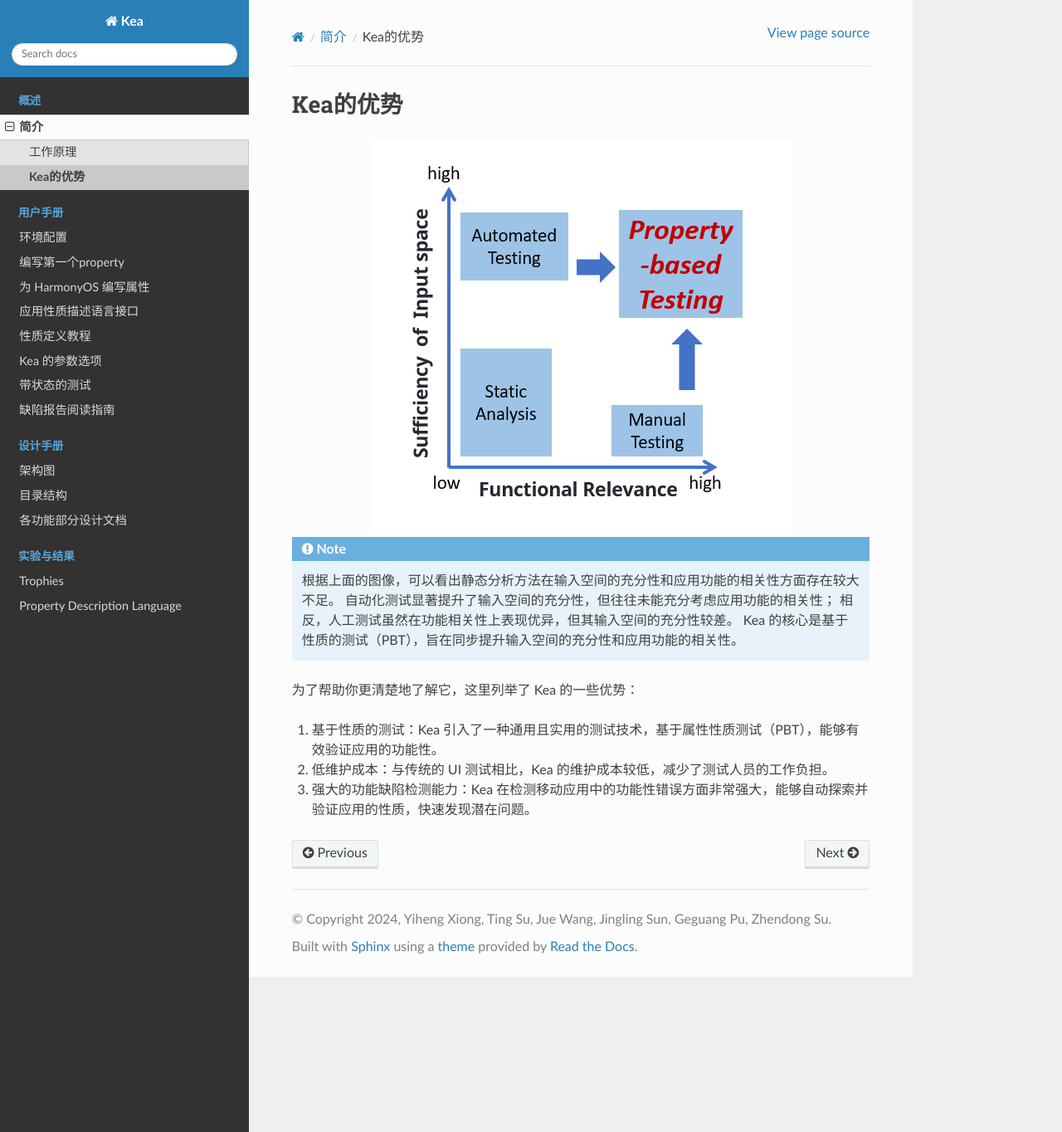
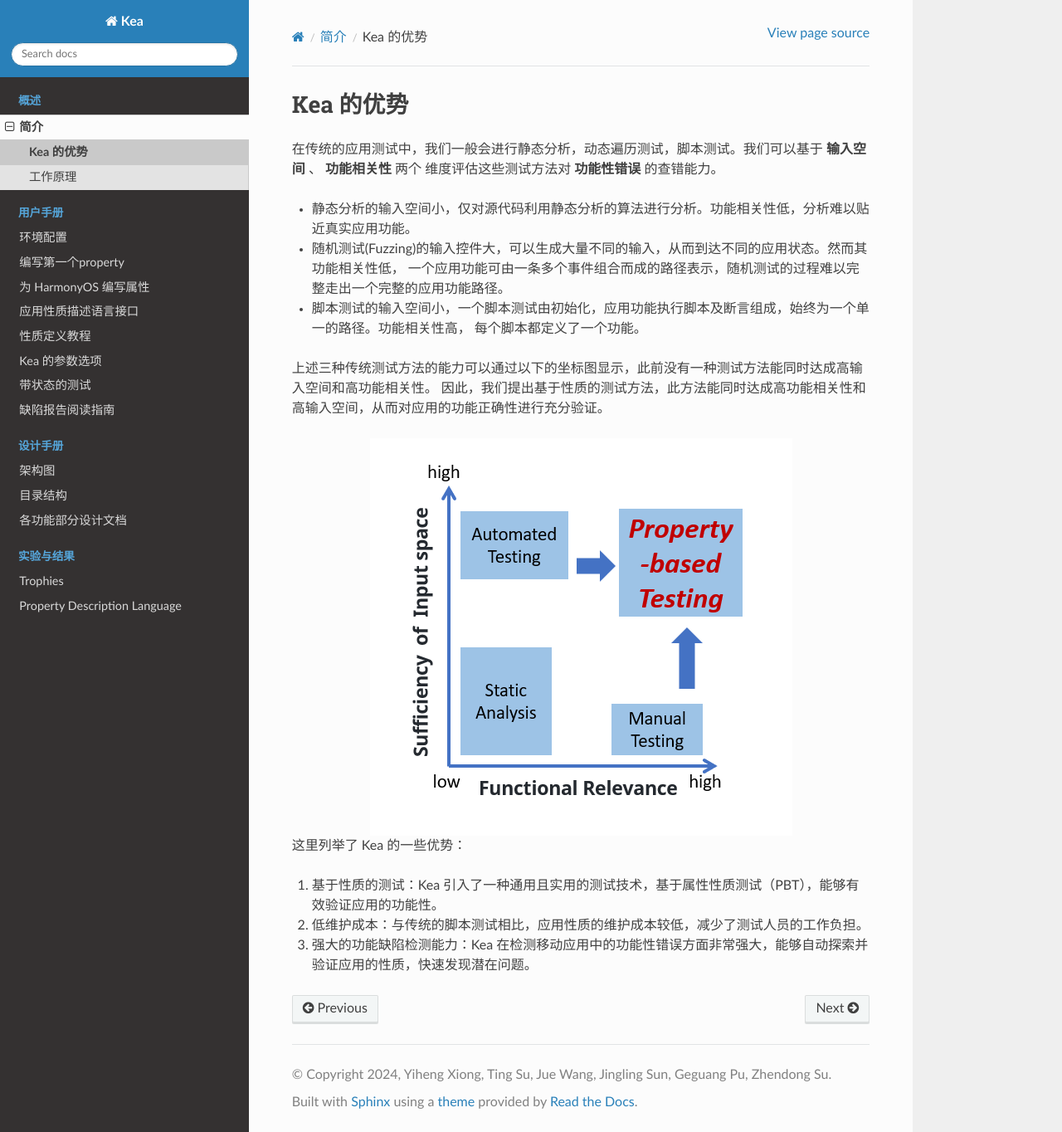
Before and after one commit to XixianLiang/kea-technic-docs, a Sphinx documentation site: the page built from docs/source/part-theory/introduction/Advantage.rst, in a window 1280 px wide and 1364 px high. Shown: the whole window at 83% size. Built offline with Sphinx 7.4.7 and the Read the Docs theme 3.1.0, drawn with Linux system fonts in a browser that asks for light colours.

Commit message:
add intro

```diff
--- a/docs/source/part-theory/introduction/Advantage.rst
+++ b/docs/source/part-theory/introduction/Advantage.rst
@@ -1,19 +1,27 @@
-Kea的优势
+Kea 的优势
 ====================================
+
+在传统的应用测试中，我们一般会进行静态分析，动态遍历测试，脚本测试。我们可以基于 **输入空间** 、 **功能相关性** 两个
+维度评估这些测试方法对 **功能性错误** 的查错能力。
+
+- 静态分析的输入空间小，仅对源代码利用静态分析的算法进行分析。功能相关性低，分析难以贴近真实应用功能。
+
+- 随机测试(Fuzzing)的输入控件大，可以生成大量不同的输入，从而到达不同的应用状态。然而其功能相关性低，
+  一个应用功能可由一条多个事件组合而成的路径表示，随机测试的过程难以完整走出一个完整的应用功能路径。
+
+- 脚本测试的输入空间小，一个脚本测试由初始化，应用功能执行脚本及断言组成，始终为一个单一的路径。功能相关性高，
+  每个脚本都定义了一个功能。
+
+上述三种传统测试方法的能力可以通过以下的坐标图显示，此前没有一种测试方法能同时达成高输入空间和高功能相关性。
+因此，我们提出基于性质的测试方法，此方法能同时达成高功能相关性和高输入空间，从而对应用的功能正确性进行充分验证。
 
 .. image:: ../../../images/Advantage.png
             :align: center
 
-.. note::
-    根据上面的图像，可以看出静态分析方法在输入空间的充分性和应用功能的相关性方面存在较大不足。
-    自动化测试显著提升了输入空间的充分性，但往往未能充分考虑应用功能的相关性；
-    相反，人工测试虽然在功能相关性上表现优异，但其输入空间的充分性较差。
-    Kea 的核心是基于性质的测试（PBT），旨在同步提升输入空间的充分性和应用功能的相关性。
-
-为了帮助你更清楚地了解它，这里列举了 Kea 的一些优势：
+这里列举了 Kea 的一些优势：
 
 1. 基于性质的测试：Kea 引入了一种通用且实用的测试技术，基于属性性质测试（PBT），能够有效验证应用的功能性。
 
-2. 低维护成本：与传统的 UI 测试相比，Kea 的维护成本较低，减少了测试人员的工作负担。
+2. 低维护成本：与传统的脚本测试相比，应用性质的维护成本较低，减少了测试人员的工作负担。
 
 3. 强大的功能缺陷检测能力：Kea 在检测移动应用中的功能性错误方面非常强大，能够自动探索并验证应用的性质，快速发现潜在问题。
```
Also changed, not shown: docs/source/part-theory/introduction.rst (+8 -3 lines).
